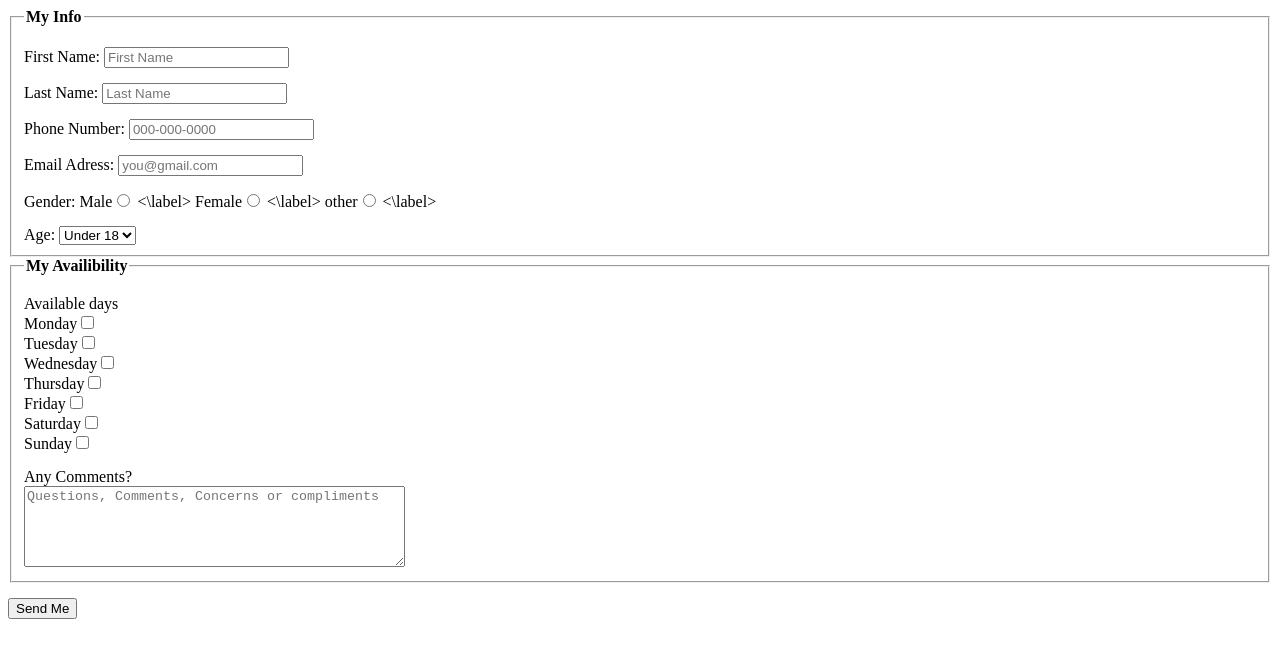
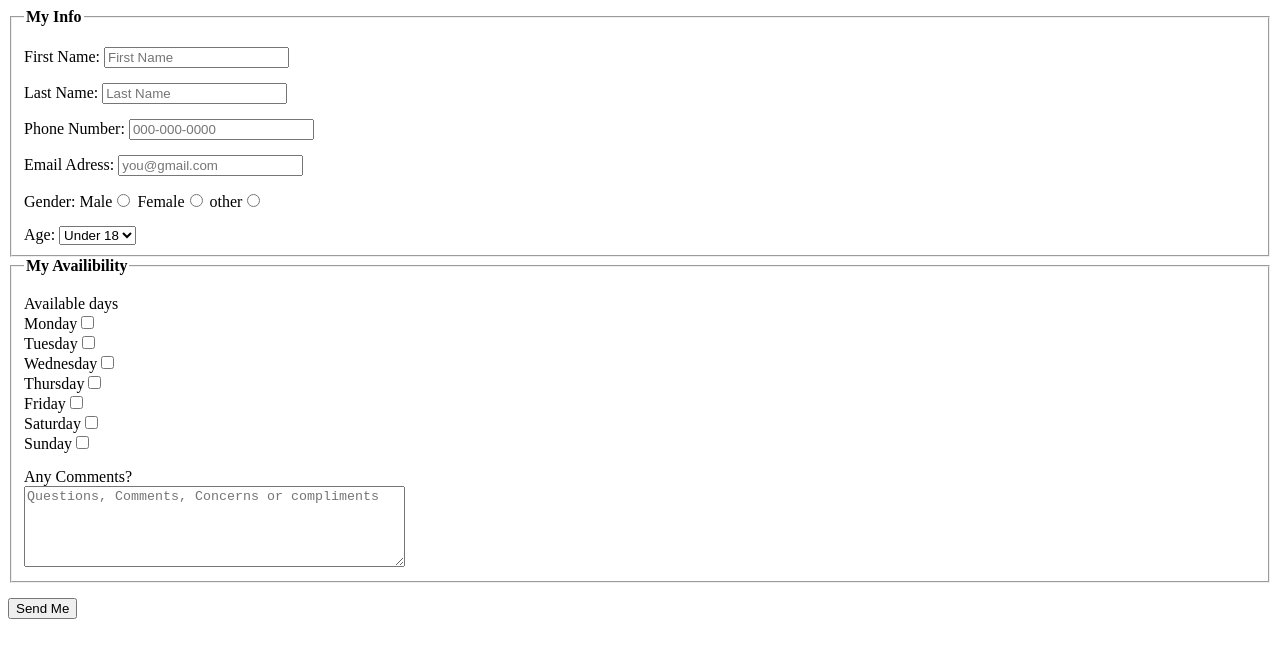
Before and after one commit to radfre/Kreiglestien-lab4, a plain HTML site: page index.html in a window 1280 px wide. Drawn offline with Linux system fonts and the light colour scheme.

Commit message:
attempt to fix html2

```diff
--- a/index.html
+++ b/index.html
@@ -26,9 +26,9 @@
          </div>
          <div>
           <label>Gender:  </label>
-          <label> Male<input type="radio" name="gender_field" value="male"> <\label>
-          <label> Female<input type="radio" name="gender_field" value="female"> <\label>
-          <label> other<input type="radio" name="gender_field" value="other"> <\label>
+          <label> Male<input type="radio" name="gender_field" value="male"> </label>
+          <label> Female<input type="radio" name="gender_field" value="female"> </label>
+          <label> other<input type="radio" name="gender_field" value="other"> </label>
          </div>
          <div>
            <label>Age: </label>
```
